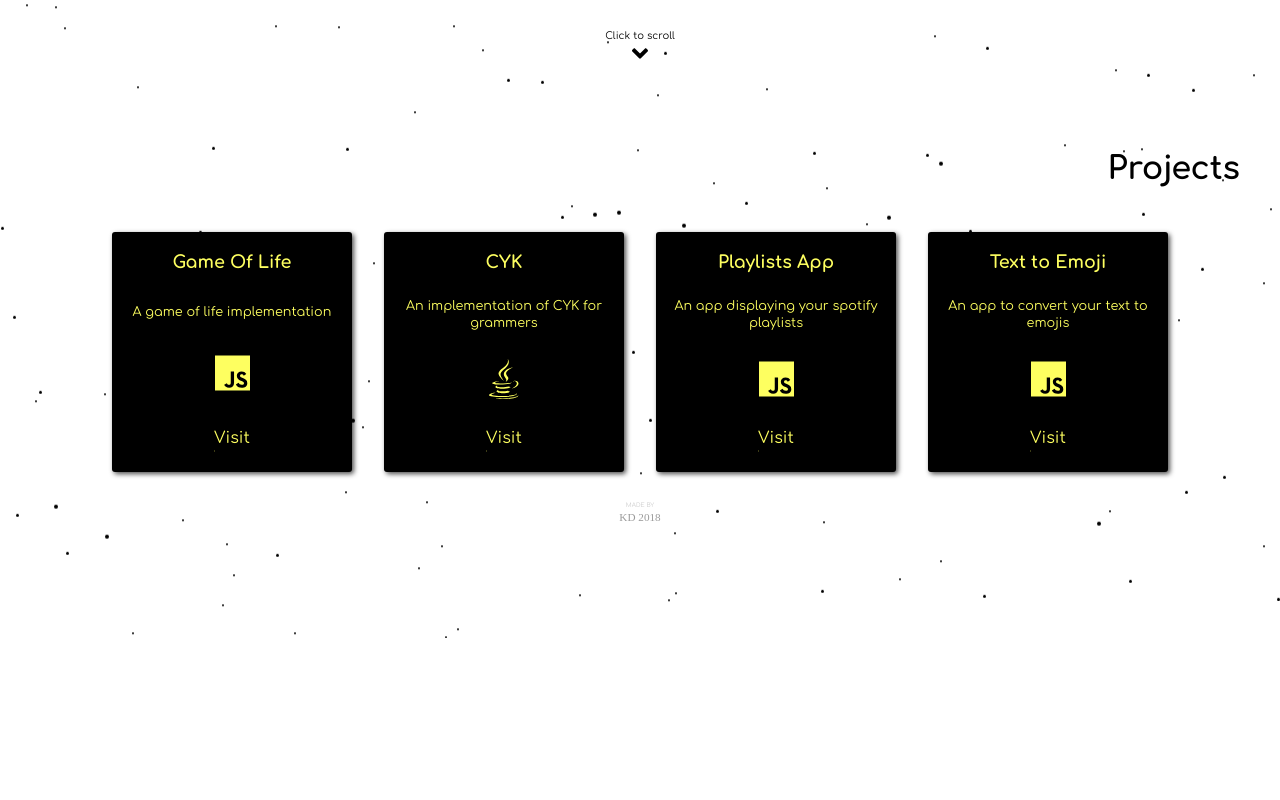
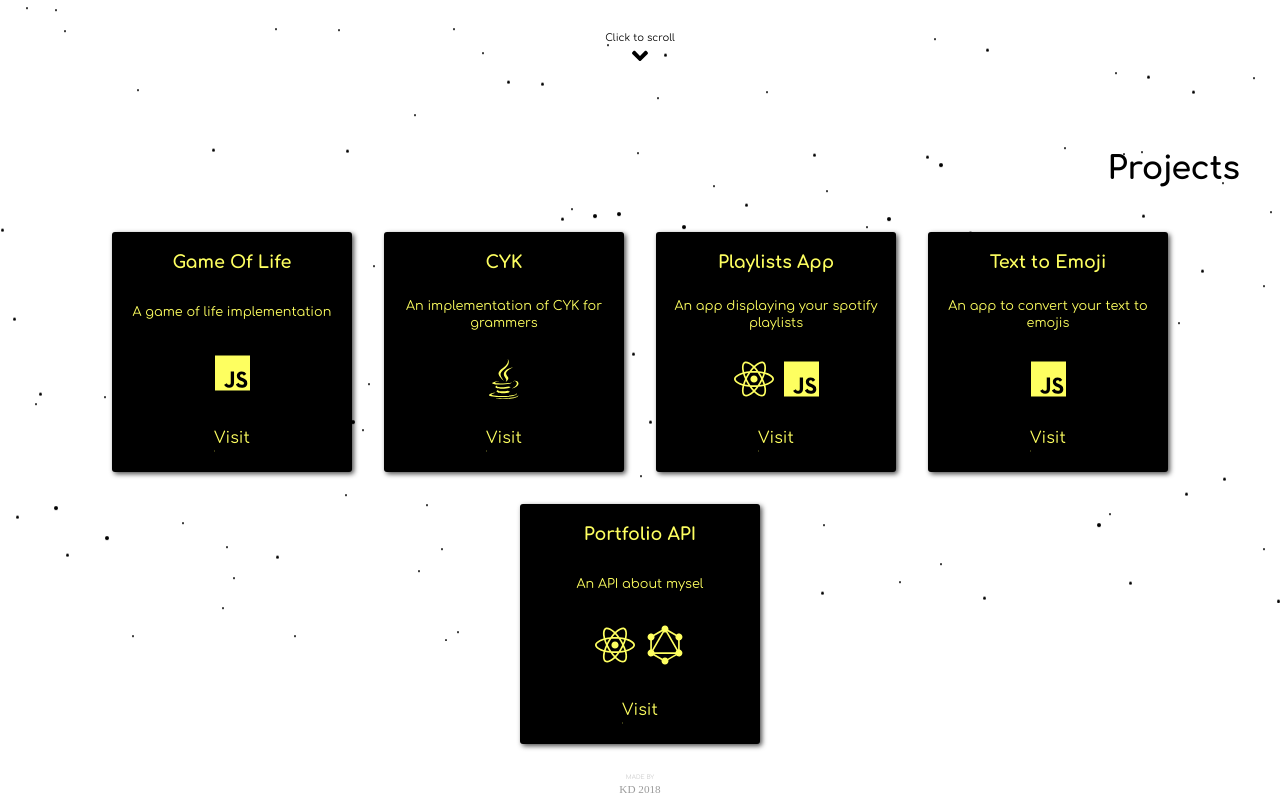
Before and after one commit to KayDee/Portfolio, a React app: page / in a window 1280 px wide. Shown: the part 1288-2088 px from the top of the page. Before the commit the page ends 1816 px from the top, so only its background shows below. Built offline with nearby package versions, Linux system fonts and the light colour scheme.

Commit message:
Add project

```diff
--- a/src/components/DisplayProjects/projectlist.js
+++ b/src/components/DisplayProjects/projectlist.js
@@ -23,7 +23,7 @@ export const PROJECTS = [
   {
     name: 'Playlists App',
     desc: 'An app displaying your spotify playlists',
-    icons: [ICONS.re, ICONS.js],
+    icons: [ICONS.react, ICONS.js],
     link: 'https://github.com/KayDee/playlist-app'
   },
   {
@@ -31,5 +31,11 @@ export const PROJECTS = [
     desc: 'An app to convert your text to emojis',
     icons: [ICONS.js],
     link: 'https://github.com/KayDee/TextToEmoji'
+  },
+  {
+    name: 'Portfolio API',
+    desc: 'An API about mysel',
+    icons: [ICONS.react, ICONS.graphql],
+    link: 'https://github.com/KayDee/graphql-personal'
   }
 ]
```
